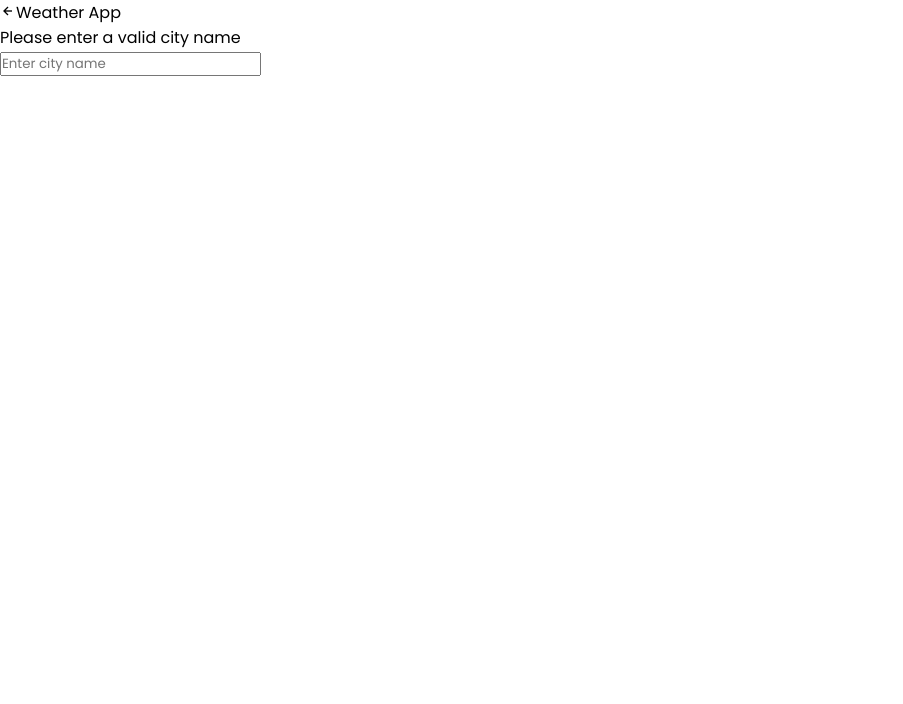
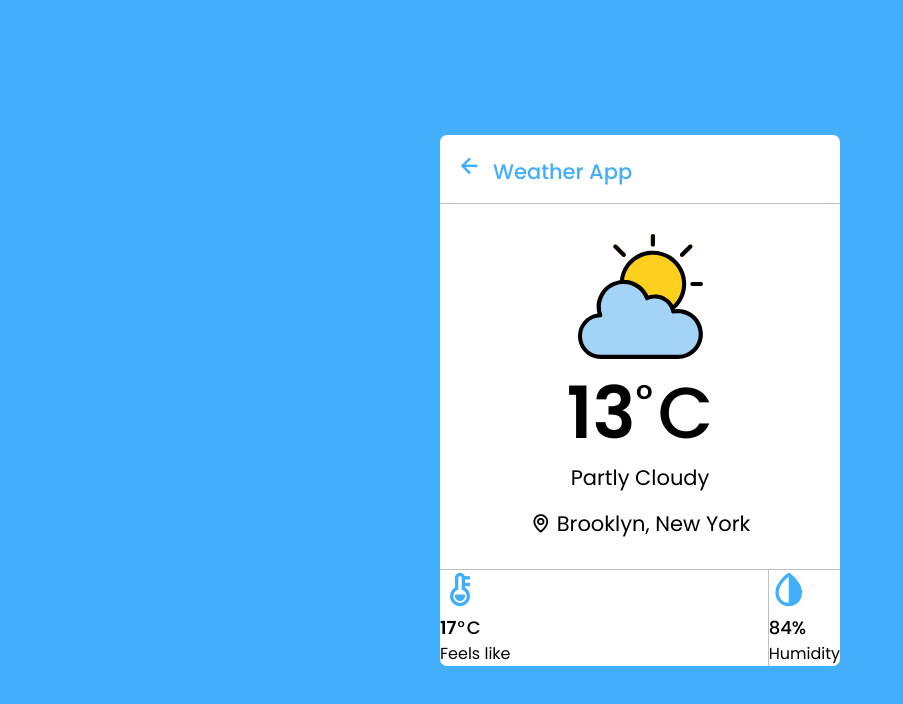
Before and after one commit to Leonard-McCook/WeatherApp, a plain HTML site: page index.html in a window 1280 px wide. Shown: the whole page, without its empty margins (0-903 px from the left). Drawn offline with nearby package versions, Linux system fonts and the light colour scheme.

Commit message:
Add icons

```diff
--- a/index.html
+++ b/index.html
@@ -2,6 +2,7 @@
 <html lang="en">
   <head>
     <meta charset="UTF-8" />
+    <title>Weather App</title>
     <meta http-equiv="X-UA-Compatible" content="IE=edge" />
     <meta name="viewport" content="width=device-width, initial-scale=1.0" />
     <link rel="stylesheet" href="styles.css" />
@@ -10,16 +11,52 @@
       rel="stylesheet"
     />
     <link rel="stylesheet" href="" />
-    <title>Weather App</title>
   </head>
   <body>
     <div class="wrapper">
       <header><i class="bx bx-left-arrow-alt"></i>Weather App</header>
       <section class="input-part">
         <p class="info-txt">Please enter a valid city name</p>
-        <input type="text" placeholder="Enter city name" />
+        <input
+          type="text"
+          placeholder="Enter city name"
+          spellcheck="false"
+          required
+        />
+        <div class="separator"></div>
+        <button>Get Device Location</button>
+      </section>
+      <section class="weather-part">
+        <img src="icons/cloud.svg" alt="Weather Icon" />
+        <div class="temp">
+          <span class="numb">13</span>
+          <span class="deg">°</span>C
+        </div>
+        <div class="weather">Partly Cloudy</div>
+        <div class="location">
+          <i class="bx bx-map"></i>
+          <span>Brooklyn, New York</span>
+        </div>
+        <div class="bottom-details">
+          <div class="column feels">
+            <i class="bx bxs-thermometer"></i>
+            <div class="details">
+              <div class="temp">
+                <span class="numb">17</span>
+                <span class="deg">°</span>C
+              </div>
+              <p>Feels like</p>
+            </div>
+          </div>
+          <div class="column humidity">
+            <i class="bx bxs-droplet-half"></i>
+            <div class="details">
+              <span class="numb">84%</span>
+              <p>Humidity</p>
+            </div>
+          </div>
+        </div>
       </section>
     </div>
-    <script src="script.js"></script>
   </body>
 </html>
--- a/styles.css
+++ b/styles.css
@@ -6,3 +6,184 @@
   box-sizing: border-box;
   font-family: "Poppins", sans-serif;
 }
+
+body {
+  display: flex;
+  align-items: center;
+  justify-content: center;
+  min-height: 100vh;
+  background: #43affc;
+}
+
+.wrapper {
+  width: 400px;
+  border-radius: 7px;
+  background: white;
+}
+
+.wrapper header {
+  color: #43affc;
+  font-size: 21px;
+  font-weight: 500;
+  padding: 16px 15px;
+  align-items: center;
+  border-bottom: 1px solid #bfbfbf;
+}
+
+header i {
+  cursor: pointer;
+  font-size: 30px;
+  margin-right: 8px;
+}
+
+.wrapper .input-part {
+  display: none;
+  margin: 20px 25px 30px;
+}
+
+.input-part .info-txt {
+  display: none;
+  font-size: 17px;
+  text-align: center;
+  padding: 12px 10px;
+  border-radius: 7px;
+  margin-bottom: 15px;
+}
+
+.info-txt.error {
+  display: block;
+  color: #721c24;
+  background: #f8d7da;
+  border: 1px solid #f5c6cb;
+}
+
+.info-txt.pending {
+  display: block;
+  color: #0c5460;
+  background: #d1ecf1;
+  border: 1px solid #bee5eb;
+}
+
+.input-part :where(input, button) {
+  width: 100%;
+  height: 55px;
+  border: none;
+  outline: none;
+  font-size: 18px;
+  border-radius: 7px;
+}
+
+.input-part input {
+  text-align: center;
+  border: 1px solid #bfbfbf;
+}
+
+.input-part input:is(:focus, :valid) {
+  border: 2px solid #43affc;
+}
+
+.input-part .separator {
+  height: 1px;
+  width: 100%;
+  margin: 25px 0;
+  background: #ccc;
+  display: flex;
+  align-items: center;
+  justify-content: center;
+}
+
+.separator::before {
+  content: "or";
+  color: #ccc;
+  font-size: 19px;
+  padding: 0 15px;
+  background: #fff;
+}
+
+.input-part button {
+  color: #fff;
+  cursor: pointer;
+  background: #43affc;
+}
+
+.wrapper .weather-part {
+  margin: 30px 0 0;
+  display: flex;
+  align-items: center;
+  justify-content: center;
+  flex-direction: column;
+}
+
+.weather-part img {
+  max-width: 125px;
+}
+
+.weather-part .temp {
+  display: flex;
+  font-size: 72px;
+  font-weight: 500;
+}
+
+.weather-part .temp .numb {
+  font-weight: 600;
+}
+
+.weather-part .temp .deg {
+  font-size: 40px;
+  margin: 10px 5px 0 0;
+  display: block;
+}
+
+.weather-part .weather {
+  font-size: 21px;
+  text-align: center;
+  margin: -5px 20px 15px;
+}
+
+.weather-part .location {
+  display: flex;
+  align-items: center;
+  font-size: 21px;
+  margin-bottom: 30px;
+}
+
+.location i {
+  font-size: 22px;
+  margin-right: 5px;
+}
+
+.weather-part .bottom-details {
+  width: 100%;
+  display: flex;
+  align-items: center;
+  border-top: 1px solid #bfbfbf;
+  justify-content: space-between;
+}
+
+.bottom-details .columm {
+  width: 100%;
+  display: flex;
+  align-items: center;
+  justify-content: center;
+}
+
+.column i {
+  color: #43affc;
+  font-size: 40px;
+}
+
+.column.humidity {
+  border-left: 1px solid #bfbfbf;
+}
+
+.details .temp,
+.humidity span {
+  font-size: 18px;
+  font-weight: 500;
+}
+
+.details .temp .deg {
+  margin: 0;
+  font-size: 17px;
+  padding: 0 2px 0 1px;
+}
```
Also changed, not shown: icons/clear.svg (added), icons/cloud.svg (added), icons/haze.svg (added), icons/rain.svg (added), icons/snow.svg (added), icons/storm.svg (added), 1 other file.
